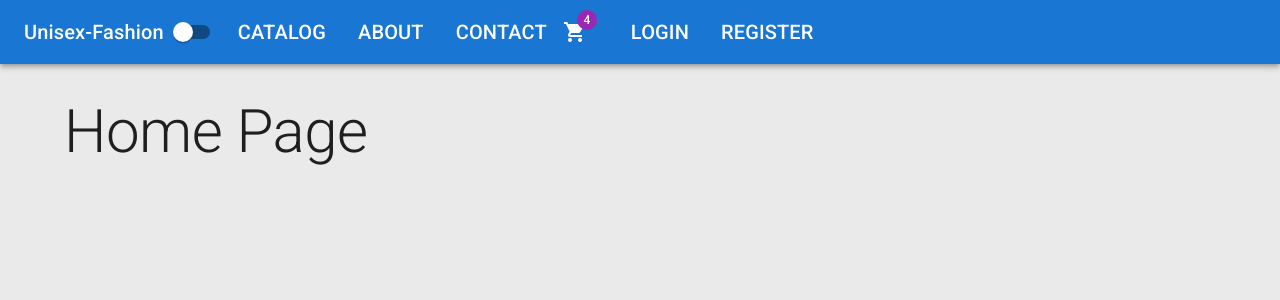
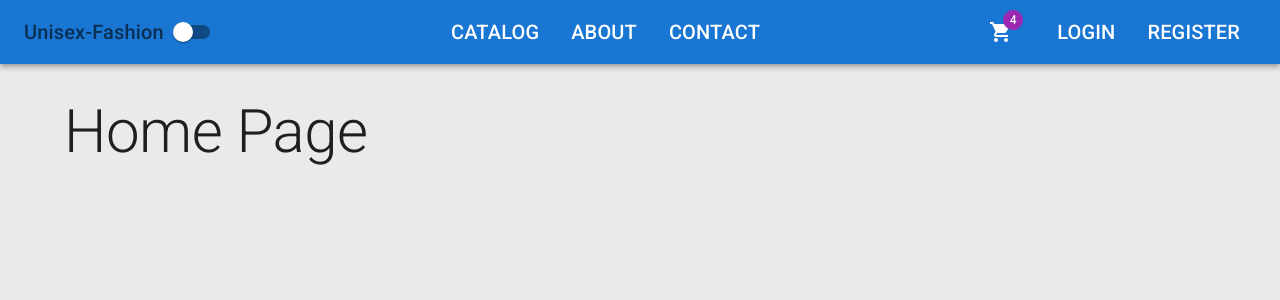
Before and after one commit to karimDevWM/aspnetWebapi_React_Redux, a React (Create React App) app: page / in a window 1280 px wide. Shown: the top 300 px of the page. Built offline with nearby package versions, Linux system fonts and the light colour scheme.

Commit message:
enhance nav item display

```diff
--- a/src/app/layout/Header.tsx
+++ b/src/app/layout/Header.tsx
@@ -1,5 +1,5 @@
 import { ShoppingCart } from "@mui/icons-material";
-import { AppBar, IconButton, List, ListItem, Switch, Toolbar, Typography, Badge } from "@mui/material";
+import { AppBar, IconButton, List, ListItem, Switch, Toolbar, Typography, Badge, Box } from "@mui/material";
 import { NavLink } from "react-router-dom";
 
 const midLinks = [
@@ -13,6 +13,18 @@
     {title: 'register', path: '/register'},
 ]
 
+const navStyles = {
+    color: 'inherit',
+    textDecoration: 'none',
+    typography: "h6",
+    '&:hover': {
+        color: 'grey.500'
+    },
+    '&.active': {
+        color: 'text.secondary'
+    }
+}
+
 interface Props {
     darkMode: boolean;
     handleThemeChange: () => void;
@@ -20,45 +32,55 @@
 export default function Header({darkMode, handleThemeChange}: Props){
     return(
         <AppBar position="static" sx={{mb: 4}}>
-            <Toolbar>
+            <Toolbar sx={{display: 'flex', justifyContent: 'space-between', alignItems: 'center'}}>
+
+                <Box display='flex' alignItems='center'>
+
                     <Typography variant="h6" component={NavLink}
                         to='/'
-                    sx={{textDecoration: 'none', color: 'inherit'}}
+                        sx={navStyles}
                     >
                         Unisex-Fashion
                     </Typography>
-                <Switch color="secondary" checked={darkMode} onChange={handleThemeChange}/>
+                    <Switch color="secondary" checked={darkMode} onChange={handleThemeChange} />
+
+                </Box>
+
                 <List sx={{display: "flex"}}>
                     {midLinks.map(({title, path}) => (
                         <ListItem
                             component={NavLink}
                             to={path}
                             key={path}
-                            sx={{color: 'inherit', typography: "h6"}}
+                            sx={navStyles}
                         >
                             {title.toUpperCase()}
                         </ListItem>
                     ))}
                 </List>
 
-                <IconButton size='large' edge='start' color='inherit' sx={{mr: 2}}>
+                <Box display='flex' alignItems='center'>
+
+                    <IconButton size='large' edge='start' color='inherit' sx={{ mr: 2 }}>
                         <Badge badgeContent='4' color="secondary">
                             <ShoppingCart></ShoppingCart>
                         </Badge>
                     </IconButton>
-
-                <List sx={{display: "flex"}}>
-                    {rightLinks.map(({title, path}) => (
+                    <List sx={{ display: "flex" }}>
+                        {rightLinks.map(({ title, path }) => (
                             <ListItem
                                 component={NavLink}
                                 to={path}
                                 key={path}
-                            sx={{color: 'inherit', typography: "h6"}}
+                                sx={navStyles}
                             >
                                 {title.toUpperCase()}
                             </ListItem>
                         ))}
                     </List>
+
+                </Box>
+
             </Toolbar>
         </AppBar>
     )
```
Lines whose indentation alone changed are shown as unchanged.
